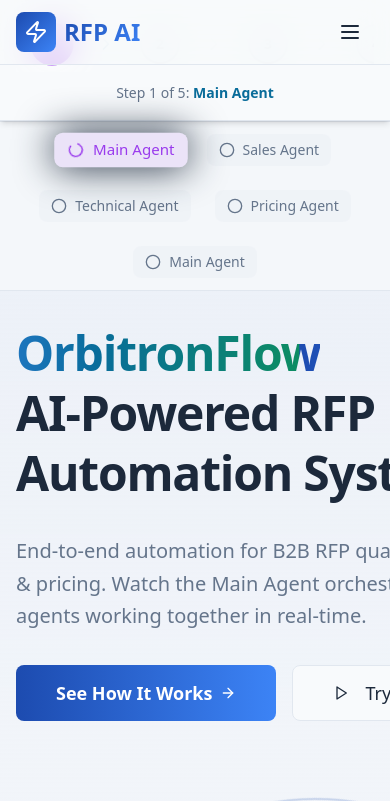
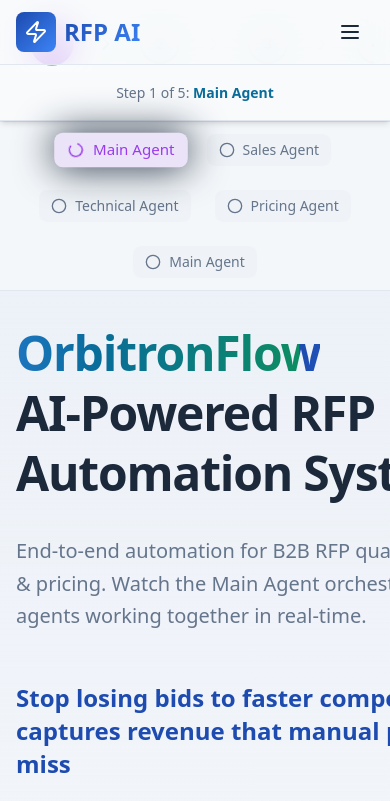
Before and after one commit to yashmusterya-cloud/orbitron-flow, a React (Vite) app: page / in a window 390 px wide. Shown: the top 801 px of the page. Built offline with nearby package versions, Linux system fonts and the light colour scheme; the HTML template or start-up script is replaced by a standard one.

Commit message:
Add homepage sub-headline hook
Insert a compelling sub-headline under the main value proposition on the Home page, styled for emphasis, responsive, and aligned with design system.

```diff
--- a/src/pages/Home.tsx
+++ b/src/pages/Home.tsx
@@ -255,6 +255,12 @@ export default function Home() {
                 End-to-end automation for B2B RFP qualification, SKU matching & pricing.
                 Watch the Main Agent orchestrate specialized AI agents working together in real-time.
               </p>
+
+              <div className="my-6 py-4 animate-fade-in-up stagger-1">
+                <p className="text-2xl md:text-3xl font-semibold text-primary leading-snug max-w-3xl">
+                  Stop losing bids to faster competitors. Our AI captures revenue that manual processes simply miss
+                </p>
+              </div>
 
               <div className="flex flex-wrap gap-4">
                 <Button
```
